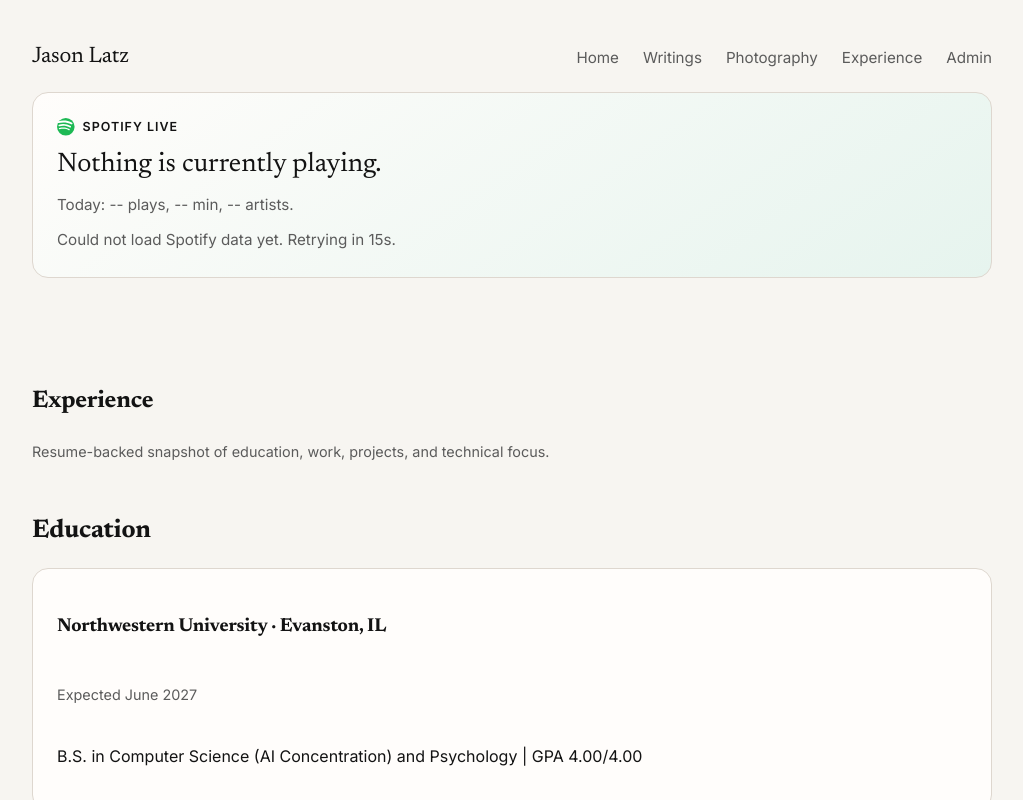
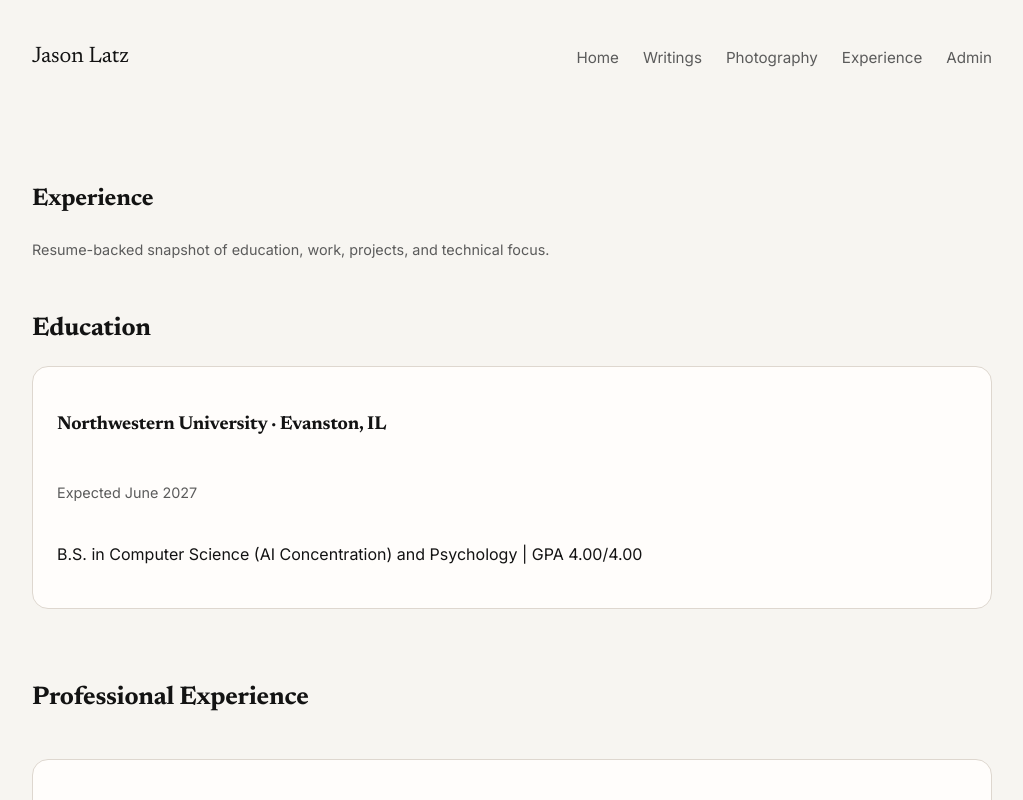
Before and after one commit to Jason-Latz/jbl-site, a Next.js app: page /experience in a window 1280 px wide. Shown: the top 800 px of the page, without its empty margins (128-1151 px from the left). Built offline with nearby package versions, Linux system fonts and the light colour scheme; no server answers.

Commit message:
Scope Spotify widget to home page only

```diff
--- a/app/layout.tsx
+++ b/app/layout.tsx
@@ -3,7 +3,6 @@
 import "./globals.css";
 import SiteFooter from "@/components/SiteFooter";
 import SiteNav from "@/components/SiteNav";
-import SpotifyNowPlaying from "@/components/SpotifyNowPlaying";
 
 const inter = Inter({ subsets: ["latin"], variable: "--font-sans" });
 const newsreader = Newsreader({
@@ -31,7 +30,6 @@
               <div className="site-title">Jason Latz</div>
               <SiteNav />
             </div>
-            <SpotifyNowPlaying />
           </div>
         </header>
         <main>
--- a/app/page.tsx
+++ b/app/page.tsx
@@ -1,9 +1,11 @@
 import Link from "next/link";
 import DuolingoStreak from "@/components/DuolingoStreak";
+import SpotifyNowPlaying from "@/components/SpotifyNowPlaying";
 
 export default function HomePage() {
   return (
     <div className="hero">
+      <SpotifyNowPlaying />
       <DuolingoStreak />
       <div className="pill">Research, product, and thoughtful writing</div>
       <h1>Building calm, deliberate products and ideas.</h1>
```
Also changed, not shown: 2 other files (tests, documents, lock files or other folders).
